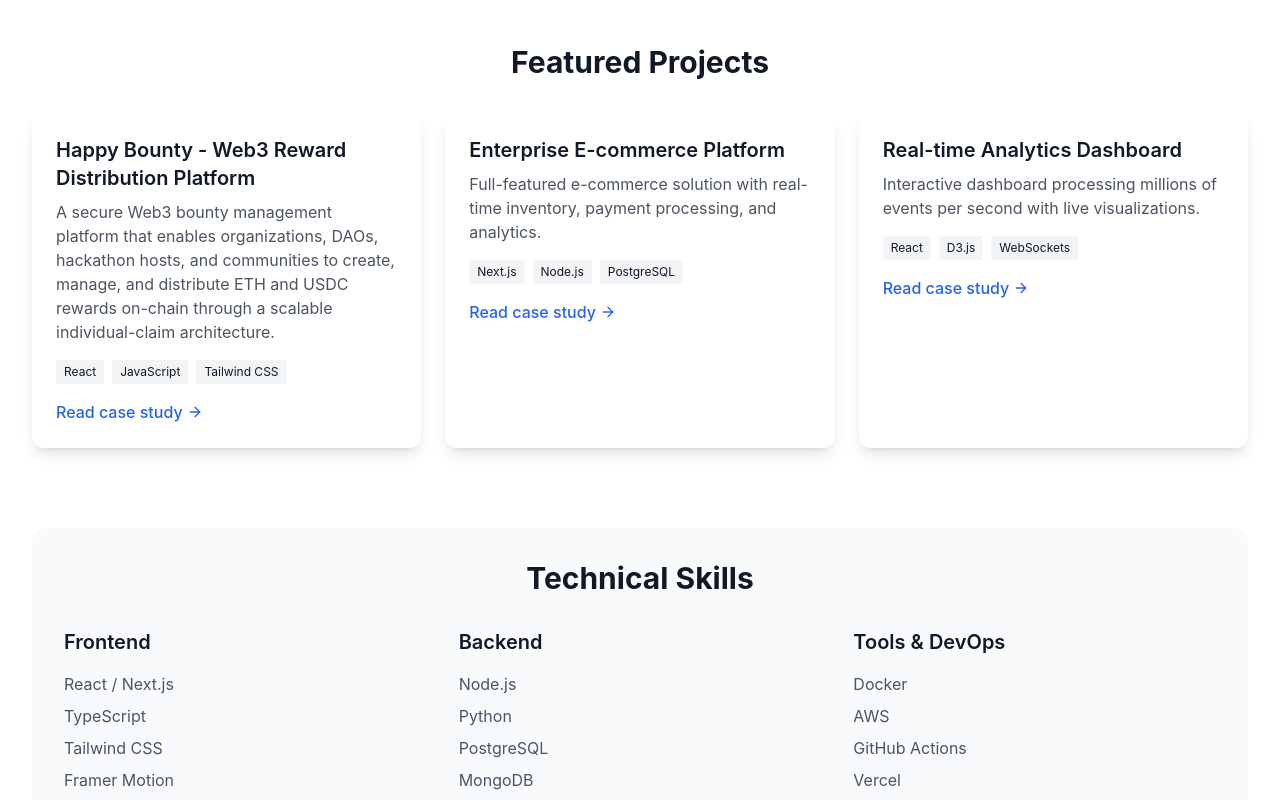
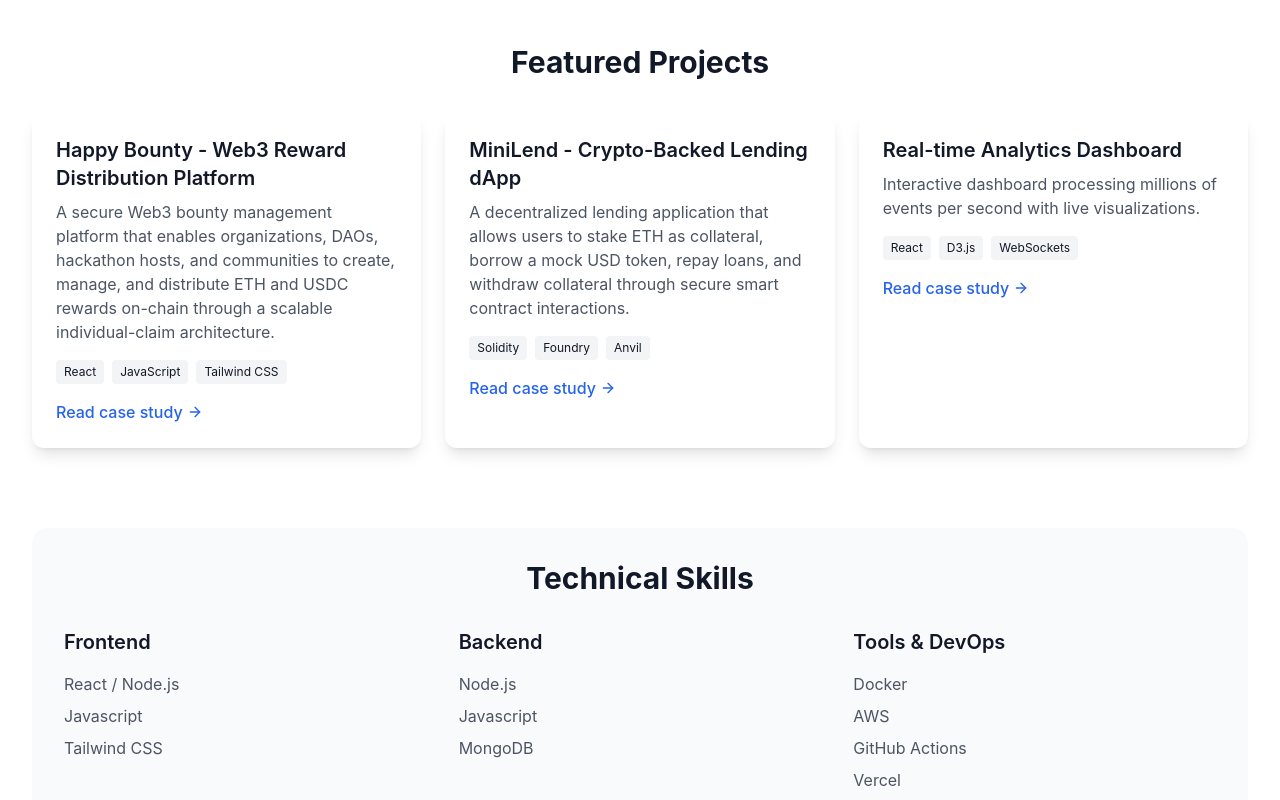
Before and after one commit to Osfoce/osfoce-portfolio, a React (Vite) app: page / in a window 1280 px wide. Shown: the part 740-1540 px from the top of the page. Built offline with nearby package versions, Linux system fonts and the light colour scheme.

Commit message:
added existing project

```diff
--- a/package.json
+++ b/package.json
@@ -25,6 +25,7 @@
   },
   "devDependencies": {
     "@eslint/js": "^9.39.4",
+    "@rolldown/binding-linux-x64-gnu": "^1.1.5",
     "@types/node": "^24.12.0",
     "@types/react": "^19.2.14",
     "@types/react-dom": "^19.2.3",
--- a/src/components/Footer.tsx
+++ b/src/components/Footer.tsx
@@ -15,10 +15,10 @@ export default function Footer() {
               <a href="https://github.com/osfoce" target="_blank" rel="noopener noreferrer" className="text-gray-600 dark:text-gray-400 hover:text-primary-600">
                 <FaGithub size={20} />
               </a>
-              <a href="https://www.linkedin.com/in/oselufortunatus/" target="_blank" rel="noopener noreferrer" className="text-gray-600 dark:text-gray-400 hover:text-primary-600">
+              <a href="https://www.linkedin.com/in/oselufortunatus" target="_blank" rel="noopener noreferrer" className="text-gray-600 dark:text-gray-400 hover:text-primary-600">
                 <FaLinkedin size={20} />
               </a>
-              <a href="mailto:oselufortunatis@gmail.com" className="text-gray-600 dark:text-gray-400 hover:text-primary-600">
+              <a href="mailto:oselufortunatus@gmail.com" className="text-gray-600 dark:text-gray-400 hover:text-primary-600">
                 <Mail size={20} />
               </a>
             </div>
@@ -36,7 +36,7 @@ export default function Footer() {
           <div>
             <h4 className="font-semibold mb-4">Contact</h4>
             <ul className="space-y-2">
-              <li className="text-gray-600 dark:text-gray-400">oselufortunatis@gmail.com</li>
+              <li className="text-gray-600 dark:text-gray-400">oselufortunatus@gmail.com</li>
               <li>
                 <button className="text-primary-600 hover:text-primary-700 font-medium">
                   Book a Call
--- a/src/data/mockData.ts
+++ b/src/data/mockData.ts
@@ -70,17 +70,67 @@ export const projects: Project[] = [
   },
   {
   id: "2",
-    slug: "ecommerce-platform",
-    title: "Enterprise E-commerce Platform",
+  slug: "minilend-crypto-backed-lending-dapp",
+  title: "MiniLend - Crypto-Backed Lending dApp",
+
   description:
-      "Full-featured e-commerce solution with real-time inventory, payment processing, and analytics.",
-    category: "Full Stack",
-    techStack: ["Next.js", "Node.js", "PostgreSQL", "Redis", "Stripe"],
+    "A decentralized lending application that allows users to stake ETH as collateral, borrow a mock USD token, repay loans, and withdraw collateral through secure smart contract interactions.",
+
+  fullDescription:
+    "MiniLend is a decentralized crypto-backed lending platform built to demonstrate the core mechanics of DeFi lending systems. The platform enables users to deposit ETH as collateral and borrow a mock USD stablecoin against their holdings. Users can manage the complete loan lifecycle, including collateral deposits, borrowing, repayment, and collateral withdrawals, directly through smart contracts. Designed with education and experimentation in mind, MiniLend provides a practical introduction to decentralized finance while implementing core lending concepts such as collateralization, loan management, token approvals, and blockchain-based asset custody. The project features a Solidity-powered backend, Foundry deployment workflows, and a frontend integrated with MetaMask through Viem, allowing users to interact seamlessly with the protocol on a local Ethereum environment.",
+
+  category: "Web3",
+
+  techStack: [
+    "Solidity",
+    "Foundry",
+    "Anvil",
+    "Viem",
+    "JavaScript",
+    "HTML",
+    "MetaMask",
+    "OpenZeppelin Contracts",
+    "ERC20",
+    "Ethereum"
+  ],
+
   problem:
-      "Small businesses lacked affordable, scalable e-commerce solutions with advanced features.",
+    "Traditional financial lending systems often require lengthy approval processes, intermediaries, and extensive documentation. For developers learning DeFi, there is also a lack of simple educational projects that clearly demonstrate the complete lifecycle of decentralized lending, collateral management, borrowing, repayment, and asset withdrawal.",
+
   solution:
-      "Built a platform combining the best of Shopify's simplicity with custom enterprise features.",
+    "Built a decentralized lending protocol that allows users to stake ETH as collateral and borrow a USD-pegged token through smart contracts, providing a transparent and hands-on demonstration of DeFi lending mechanics without relying on centralized intermediaries.",
+
+  architecture:
+    "The platform consists of two Solidity smart contracts: MockUSDT, an ERC20 token used as the borrowable asset, and MiniLend, which manages collateral deposits, loan issuance, repayment tracking, and collateral withdrawals. Foundry and Anvil are used for contract deployment and local blockchain simulation, while a frontend application built with JavaScript and Viem connects users to MetaMask for wallet authentication and transaction signing.",
+
+  challenges: [
+    "Designing a secure collateralized lending workflow",
+    "Managing ETH collateral and ERC20 borrowing within the same protocol",
+    "Implementing loan repayment and collateral withdrawal logic",
+    "Integrating MetaMask with Viem for seamless wallet interactions",
+    "Testing contract behavior in a local blockchain environment",
+    "Creating a beginner-friendly architecture without sacrificing core DeFi concepts"
+  ],
+
+  results: [
+    "Successfully implemented ETH-backed borrowing functionality",
+    "Built a complete lending lifecycle including stake, borrow, repay, and withdraw operations",
+    "Integrated MetaMask connectivity and transaction signing",
+    "Established a reproducible local development workflow using Foundry and Anvil",
+    "Created an educational DeFi project demonstrating core lending protocol mechanics"
+  ],
+
+  metrics: [
+    { label: "Loans Issued", value: "Local Testing" },
+    { label: "Collateral Locked", value: "Local Testing" },
+    { label: "Transactions", value: "Local Testing" }
+  ],
+
   featured: true,
+
+  liveUrl: "https://mini-lend.vercel.app",
+
+  githubUrl: "https://github.com/Johnpii1/Mini-lend"
 },
   {
     id: "3",
--- a/src/pages/HomePage.tsx
+++ b/src/pages/HomePage.tsx
@@ -95,18 +95,17 @@ export default function HomePage() {
             <div>
               <h3 className="text-xl font-semibold mb-4">Frontend</h3>
               <ul className="space-y-2 text-gray-600 dark:text-gray-400">
-                <li>React / Next.js</li>
-                <li>TypeScript</li>
+                <li>React / Node.js</li>
+                <li>Javascript</li>
                 <li>Tailwind CSS</li>
-                <li>Framer Motion</li>
               </ul>
             </div>
             <div>
               <h3 className="text-xl font-semibold mb-4">Backend</h3>
               <ul className="space-y-2 text-gray-600 dark:text-gray-400">
                 <li>Node.js</li>
-                <li>Python</li>
-                <li>PostgreSQL</li>
+                <li>Javascript</li>
+                {/* <li>PostgreSQL</li> */}
                 <li>MongoDB</li>
               </ul>
             </div>
```
Also changed, not shown: src/context/BookingContext.tsx (+28 -1 lines), 2 other files (tests, documents, lock files or other folders). Lines whose indentation alone changed are shown as unchanged.
